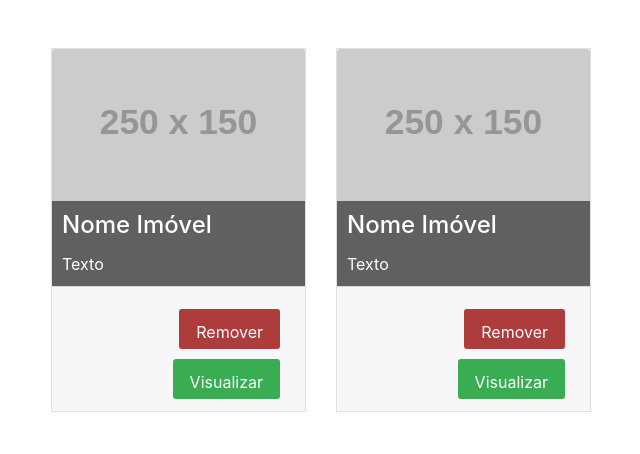
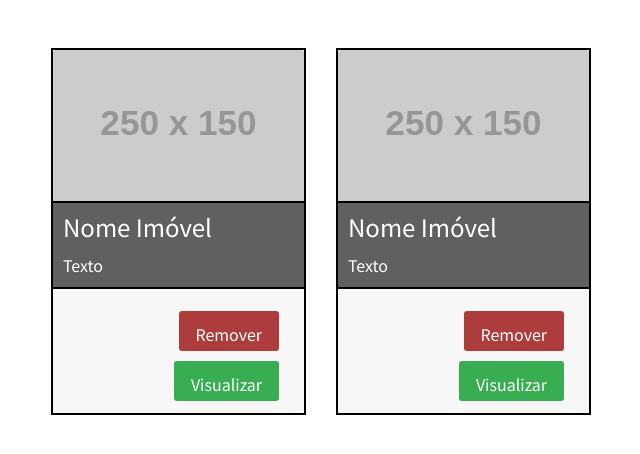
Before and after one commit to mlanes/Imobiliaria, a PHP site: page /cards.html in a window 1280 px wide. Shown: the top 454 px of the page, without its empty margins (34-674 px from the left). Run offline with PHP 8.4, Linux system fonts and the light colour scheme; grey boxes labelled with a size stand in for pictures from a placeholder-image service; some libraries are stand-ins or nearby versions.

Commit message:
Alteração Layout

```diff
--- a/Front/dashboard.html
+++ b/Front/dashboard.html
@@ -63,7 +63,7 @@
          <div class="container-fluid xyz">
             <div class="row">
                <div class="col-lg-12">
-                  <h1 class="display-3">Principais Imóveis</h1>
+                  <h3 class="display-5">Principais Imóveis</h3>
                   <hr />
                </div>
                <div class="col-xs-12 col-md-6 col-lg-3">
@@ -123,9 +123,9 @@
 
                         <h3 class="display-5 mt-5">Nossa Localização</h3>
                         <hr/>
-                        <div class="mapaDiv">
+
                               <div id="map"></div>
-                          </div>
+
                               <script>
                           // Initialize and add the map
                           function initMap() {
--- a/Front/style/style.css
+++ b/Front/style/style.css
@@ -1,6 +1,6 @@
-.mapaDiv{
-   height: 800px;
-   width: 800px;
+@import url('https://fonts.googleapis.com/css?family=Noto+Sans+TC');
+body{
+   font-family: 'Noto Sans TC', sans-serif;
 }
 .bg-login{
    position: absolute;
@@ -444,9 +444,16 @@ label { cursor: pointer; }
 
 /*CARDS*/
 .card{
-   display: inline-flex;
+  display: inline-flex;
   border-radius: 0px;
+  border: 2px solid black;
 
+}
+.card-block{
+   border-top: 2px solid black;
+}
+.card-footer{
+   border-top: 2px solid black;
 }
 .card-block{
   padding: 10px;
```
